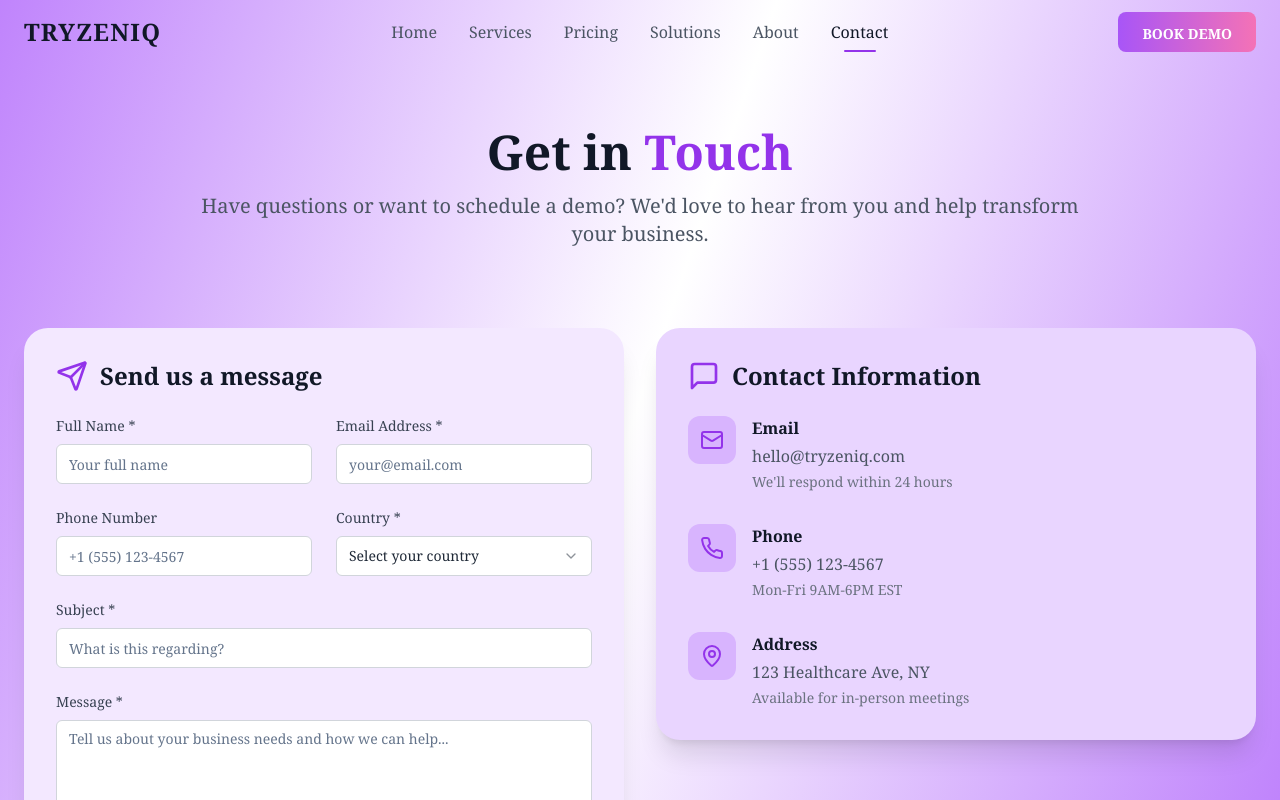
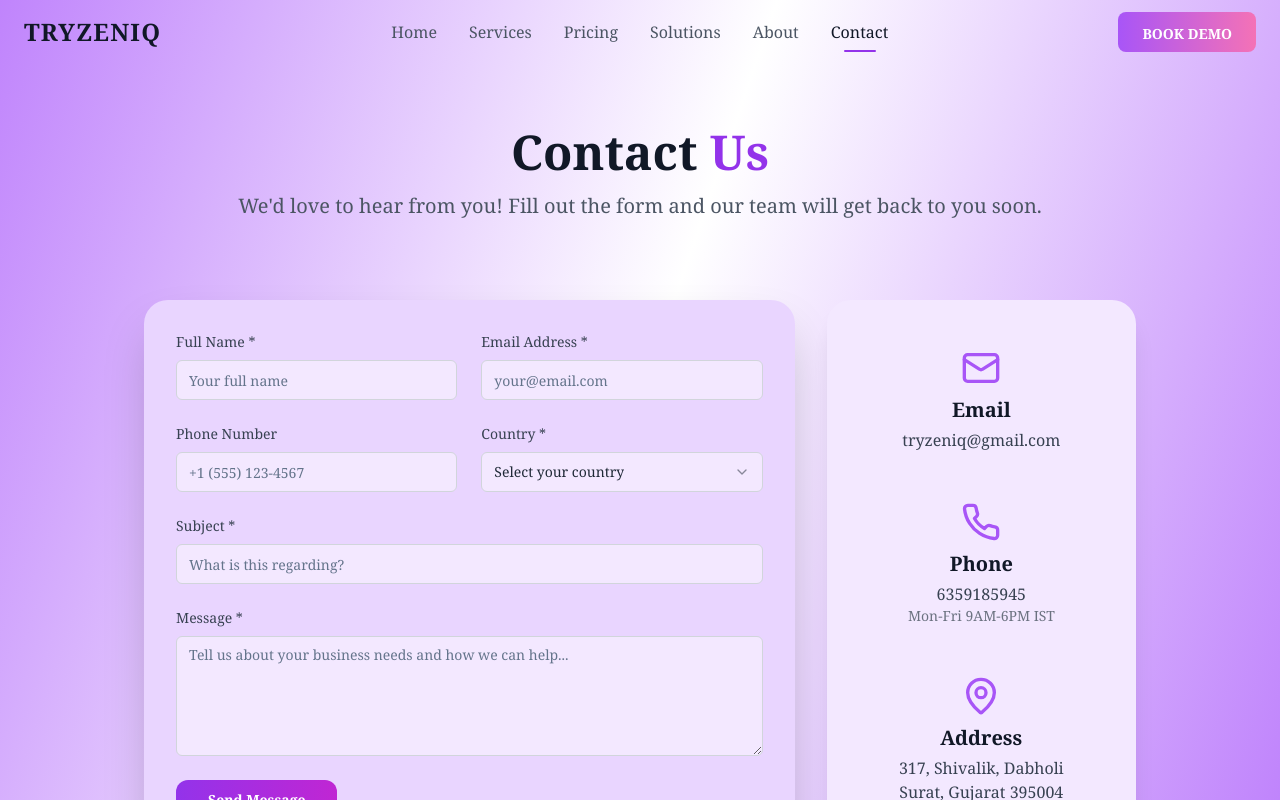
Before and after one commit to tilak318/stellar-homepage-visions, a React (Vite) app: page /contact in a window 1280 px wide. Built offline with nearby package versions, Linux system fonts and the light colour scheme.

Commit message:
Your commit message here

```diff
--- a/src/components/Footer.tsx
+++ b/src/components/Footer.tsx
@@ -5,15 +5,16 @@ const Footer = () => {
   return (
     <footer className="bg-gray-900 text-white pt-16 pb-8">
       <div className="container mx-auto max-w-7xl px-8">
-        <div className="grid grid-cols-1 md:grid-cols-4 gap-8 mb-8">
+        <div className="grid grid-cols-1 md:grid-cols-2 gap-12 mb-8 items-start justify-items-center md:justify-items-start">
           {/* Company Info */}
-          <div className="col-span-1 md:col-span-2">
+          <div className="w-full max-w-md">
             <div className="flex items-center mb-4">
               <img
                 src="/lovable-uploads/cb926fe6-418f-46ac-b33c-3175bab09138.png"
                 alt="TryZeniq Logo"
                 className="w-10 h-10 object-contain"
               />
+              <span className="ml-3 text-2xl font-bold">tryzenIQ</span>
             </div>
             <p className="text-gray-300 mb-6 max-w-md">
               Automate your clinic and maximize your bookings with our cutting-edge AI solutions.
@@ -35,33 +36,21 @@ const Footer = () => {
             </div>
           </div>
 
-          {/* Quick Links */}
-          <div>
-            <h3 className="text-lg font-semibold mb-4">Quick Links</h3>
-            <ul className="space-y-2">
-              <li><Link to="/" className="text-gray-300 hover:text-white transition-colors">Home</Link></li>
-              <li><Link to="/solutions" className="text-gray-300 hover:text-white transition-colors">Solutions</Link></li>
-              <li><Link to="/pricing" className="text-gray-300 hover:text-white transition-colors">Pricing</Link></li>
-              <li><Link to="/about" className="text-gray-300 hover:text-white transition-colors">About</Link></li>
-              <li><Link to="/contact" className="text-gray-300 hover:text-white transition-colors">Contact</Link></li>
-            </ul>
-          </div>
-
           {/* Contact Info */}
-          <div>
+          <div className="w-full max-w-md">
             <h3 className="text-lg font-semibold mb-4">Contact Us</h3>
             <div className="space-y-3">
               <div className="flex items-center space-x-3">
                 <Mail className="w-5 h-5 text-purple-400" />
-                <span className="text-gray-300">hello@tryzeniq.com</span>
+                <span className="text-gray-300">tryzeniq@gmail.com</span>
               </div>
               <div className="flex items-center space-x-3">
                 <Phone className="w-5 h-5 text-purple-400" />
-                <span className="text-gray-300">+1 (555) 123-4567</span>
+                <span className="text-gray-300">+91 63591 85945</span>
               </div>
               <div className="flex items-center space-x-3">
                 <MapPin className="w-5 h-5 text-purple-400" />
-                <span className="text-gray-300">123 Healthcare Ave, NY</span>
+                <span className="text-gray-300">317, Shivalik, Dabholi, Surat, Gujarat 395004</span>
               </div>
             </div>
           </div>
@@ -71,7 +60,7 @@ const Footer = () => {
         <div className="border-t border-gray-700 pt-8">
           <div className="flex flex-col md:flex-row justify-between items-center">
             <p className="text-gray-400 text-sm">
-              © 2024 TryZeniq. All rights reserved.
+              © 2025 tryzenIQ. All rights reserved.
             </p>
             <div className="flex space-x-6 mt-4 md:mt-0">
               <a href="#" className="text-gray-400 hover:text-white text-sm transition-colors">Privacy Policy</a>
--- a/src/pages/Contact.tsx
+++ b/src/pages/Contact.tsx
@@ -213,66 +213,42 @@ const Contact = () => {
         <div className="container mx-auto max-w-7xl px-6 mb-20">
           <div className="text-center max-w-4xl mx-auto">
             <h1 className="text-3xl sm:text-4xl md:text-5xl font-bold text-gray-900 mb-2 sm:mb-4">
-              Get in <span className="text-purple-600">Touch</span>
+              Contact <span className="text-purple-600">Us</span>
             </h1>
             <p className="text-xl text-gray-600 mb-8">
-              Have questions or want to schedule a demo? We'd love to hear from you and help transform your business.
+              We'd love to hear from you! Fill out the form and our team will get back to you soon.
             </p>
           </div>
         </div>
 
-        {/* Contact Cards Section */}
-        <div className="container mx-auto max-w-7xl px-6 mb-20">
-          <div className="grid grid-cols-1 lg:grid-cols-2 gap-8 items-start">
-            {/* Contact Form Card - Light Purple */}
-            <div className="bg-purple-100 rounded-3xl p-8 shadow-xl hover:shadow-2xl transition-all duration-300 flex items-center">
-              <div className="w-full max-w-2xl mx-auto">
-                <div className="flex items-center mb-6">
-                  <Send className="w-8 h-8 text-purple-600 mr-3" />
-                  <h2 className="text-2xl font-bold text-gray-900">Send us a message</h2>
-                </div>
-                <form className="space-y-6">
-                  <div className="grid grid-cols-1 md:grid-cols-2 gap-6">
+        {/* Contact Section */}
+        <div className="max-w-5xl mx-auto px-4">
+          <div className="grid grid-cols-1 md:grid-cols-3 gap-8">
+            {/* Contact Form Card */}
+            <div className="md:col-span-2 bg-purple-200 rounded-3xl shadow-2xl p-8 flex flex-col justify-center">
+              <form className="w-full max-w-2xl mx-auto space-y-6">
+                <div className="grid grid-cols-1 sm:grid-cols-2 gap-6">
                   <div>
                     <label htmlFor="name" className="block text-sm font-medium text-gray-700 mb-2">Full Name *</label>
-                      <Input
-                        id="name"
-                        type="text"
-                        placeholder="Your full name"
-                        className="bg-white border-gray-300 focus:border-purple-500 focus:ring-purple-500"
-                        required
-                      />
+                    <Input id="name" type="text" placeholder="Your full name" className="bg-purple-100 border-gray-300 focus:border-purple-500 focus:ring-purple-500" required />
                   </div>
                   <div>
                     <label htmlFor="email" className="block text-sm font-medium text-gray-700 mb-2">Email Address *</label>
-                      <Input
-                        id="email"
-                        type="email"
-                        placeholder="your@email.com"
-                        className="bg-white border-gray-300 focus:border-purple-500 focus:ring-purple-500"
-                        required
-                      />
+                    <Input id="email" type="email" placeholder="your@email.com" className="bg-purple-100 border-gray-300 focus:border-purple-500 focus:ring-purple-500" required />
                   </div>
                   <div>
                     <label htmlFor="phone" className="block text-sm font-medium text-gray-700 mb-2">Phone Number</label>
-                      <Input
-                        id="phone"
-                        type="tel"
-                        placeholder="+1 (555) 123-4567"
-                        className="bg-white border-gray-300 focus:border-purple-500 focus:ring-purple-500"
-                      />
+                    <Input id="phone" type="tel" placeholder="+1 (555) 123-4567" className="bg-purple-100 border-gray-300 focus:border-purple-500 focus:ring-purple-500" />
                   </div>
                   <div>
                     <label htmlFor="country" className="block text-sm font-medium text-gray-700 mb-2">Country *</label>
                     <Select>
-                        <SelectTrigger className="bg-white border-gray-300 focus:border-purple-500 focus:ring-purple-500">
+                      <SelectTrigger className="bg-purple-100 border-gray-300 focus:border-purple-500 focus:ring-purple-500">
                         <SelectValue placeholder="Select your country" />
                       </SelectTrigger>
                       <SelectContent className="max-h-60">
                         {countries.map((country) => (
-                            <SelectItem key={country.code} value={country.code}>
-                              {country.name}
-                            </SelectItem>
+                          <SelectItem key={country.code} value={country.code}>{country.name}</SelectItem>
                         ))}
                       </SelectContent>
                     </Select>
@@ -280,91 +256,37 @@ const Contact = () => {
                 </div>
                 <div>
                   <label htmlFor="subject" className="block text-sm font-medium text-gray-700 mb-2">Subject *</label>
-                    <Input
-                      id="subject"
-                      type="text"
-                      placeholder="What is this regarding?"
-                      className="bg-white border-gray-300 focus:border-purple-500 focus:ring-purple-500"
-                      required
-                    />
+                  <Input id="subject" type="text" placeholder="What is this regarding?" className="bg-purple-100 border-gray-300 focus:border-purple-500 focus:ring-purple-500" required />
                 </div>
                 <div>
                   <label htmlFor="message" className="block text-sm font-medium text-gray-700 mb-2">Message *</label>
-                    <Textarea
-                      id="message"
-                      placeholder="Tell us about your business needs and how we can help..."
-                      className="min-h-[150px] bg-white border-gray-300 focus:border-purple-500 focus:ring-purple-500"
-                      required
-                    />
+                  <Textarea id="message" placeholder="Tell us about your business needs and how we can help..." className="min-h-[120px] bg-purple-100 border-gray-300 focus:border-purple-500 focus:ring-purple-500" required />
                 </div>
                 <div>
-                    <Button className="bg-gradient-to-r from-purple-600 to-fuchsia-600 hover:from-purple-700 hover:to-fuchsia-700 text-white font-bold py-3 px-8 rounded-xl transition-all duration-300" type="submit">
+                  <Button className="bg-gradient-to-r from-purple-600 to-fuchsia-600 hover:from-purple-700 hover:to-fuchsia-700 text-white font-bold py-3 px-8 rounded-xl transition-all duration-300 w-full sm:w-auto" type="submit">
                     Send Message
                   </Button>
                 </div>
               </form>
             </div>
+            {/* Contact Info Card */}
+            <div className="bg-purple-100 rounded-3xl shadow-xl p-8 flex flex-col items-center max-w-sm w-full mx-auto h-full justify-between py-12">
+              <div className="flex flex-col items-center mb-6">
+                <Mail className="w-10 h-10 text-purple-500 mb-2" />
+                <h2 className="text-xl font-bold text-gray-900 mb-1">Email</h2>
+                <p className="text-gray-700 text-center">tryzeniq@gmail.com</p>
               </div>
-
-            {/* Contact Information Card - Darker Light Purple */}
-            <div className="bg-purple-200 rounded-3xl p-8 shadow-xl hover:shadow-2xl transition-all duration-300">
-              <div className="flex items-center mb-6">
-                <MessageSquare className="w-8 h-8 text-purple-600 mr-3" />
-                <h2 className="text-2xl font-bold text-gray-900">Contact Information</h2>
+              <div className="flex flex-col items-center mb-6">
+                <Phone className="w-10 h-10 text-purple-500 mb-2" />
+                <h2 className="text-xl font-bold text-gray-900 mb-1">Phone</h2>
+                <p className="text-gray-700 text-center">6359185945</p>
+                <p className="text-gray-500 text-center text-sm">Mon-Fri 9AM-6PM IST</p>
               </div>
-              <div className="space-y-8">
-                <div className="flex items-start space-x-4">
-                  <div className="bg-purple-300 p-3 rounded-xl">
-                    <Mail className="w-6 h-6 text-purple-600" />
+              <div className="flex flex-col items-center">
+                <MapPin className="w-10 h-10 text-purple-500 mb-2" />
+                <h2 className="text-xl font-bold text-gray-900 mb-1">Address</h2>
+                <p className="text-gray-700 text-center">317, Shivalik, Dabholi<br/> Surat, Gujarat 395004</p>
               </div>
-                  <div>
-                    <h3 className="font-bold text-gray-900 mb-1">Email</h3>
-                    <p className="text-gray-600">hello@tryzeniq.com</p>
-                    <p className="text-sm text-gray-500 mt-1">We'll respond within 24 hours</p>
-                  </div>
-                </div>
-                <div className="flex items-start space-x-4">
-                  <div className="bg-purple-300 p-3 rounded-xl">
-                    <Phone className="w-6 h-6 text-purple-600" />
-                  </div>
-                  <div>
-                    <h3 className="font-bold text-gray-900 mb-1">Phone</h3>
-                    <p className="text-gray-600">+1 (555) 123-4567</p>
-                    <p className="text-sm text-gray-500 mt-1">Mon-Fri 9AM-6PM EST</p>
-                  </div>
-                </div>
-                <div className="flex items-start space-x-4">
-                  <div className="bg-purple-300 p-3 rounded-xl">
-                    <MapPin className="w-6 h-6 text-purple-600" />
-                  </div>
-                  <div>
-                    <h3 className="font-bold text-gray-900 mb-1">Address</h3>
-                    <p className="text-gray-600">123 Healthcare Ave, NY</p>
-                    <p className="text-sm text-gray-500 mt-1">Available for in-person meetings</p>
-                  </div>
-                </div>
-              </div>
-            </div>
-          </div>
-        </div>
-
-        {/* Additional Info Section */}
-        <div className="container mx-auto max-w-7xl px-6 mb-20">
-          <div className="bg-gradient-to-r from-purple-600 to-fuchsia-600 rounded-3xl p-12 text-center text-white">
-            <div className="flex items-center justify-center mb-6">
-              <Clock className="w-12 h-12 mr-4" />
-              <h2 className="text-3xl md:text-4xl font-bold">Ready to Get Started?</h2>
-            </div>
-            <p className="text-xl mb-8 text-white/90 max-w-3xl mx-auto">
-              Schedule a free consultation call to discuss how our automation platform can transform your business operations and boost your revenue.
-            </p>
-            <div className="flex flex-col sm:flex-row gap-4 justify-center">
-              <Button size="lg" className="bg-white text-purple-600 hover:bg-gray-100 text-lg px-8 py-6">
-                Schedule Demo
-              </Button>
-              <Button size="lg" variant="outline" className="border-white text-white hover:bg-white hover:text-purple-600 text-lg px-8 py-6">
-                Download Brochure
-              </Button>
             </div>
           </div>
         </div>
```
Lines whose indentation alone changed are shown as unchanged.
